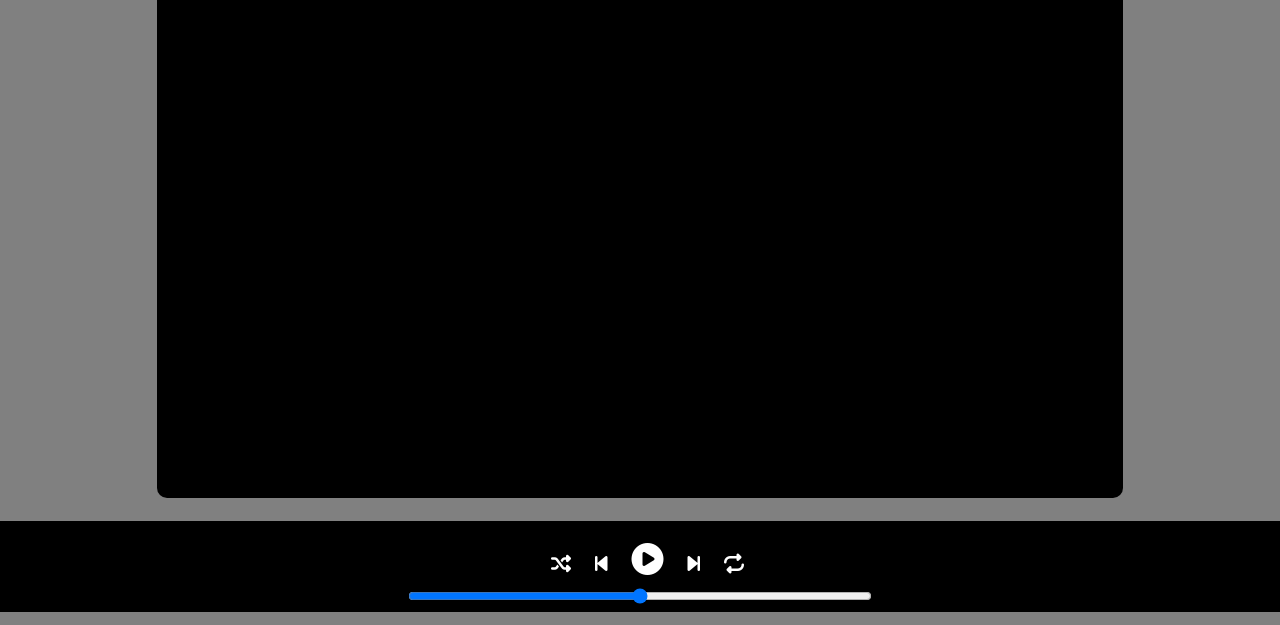
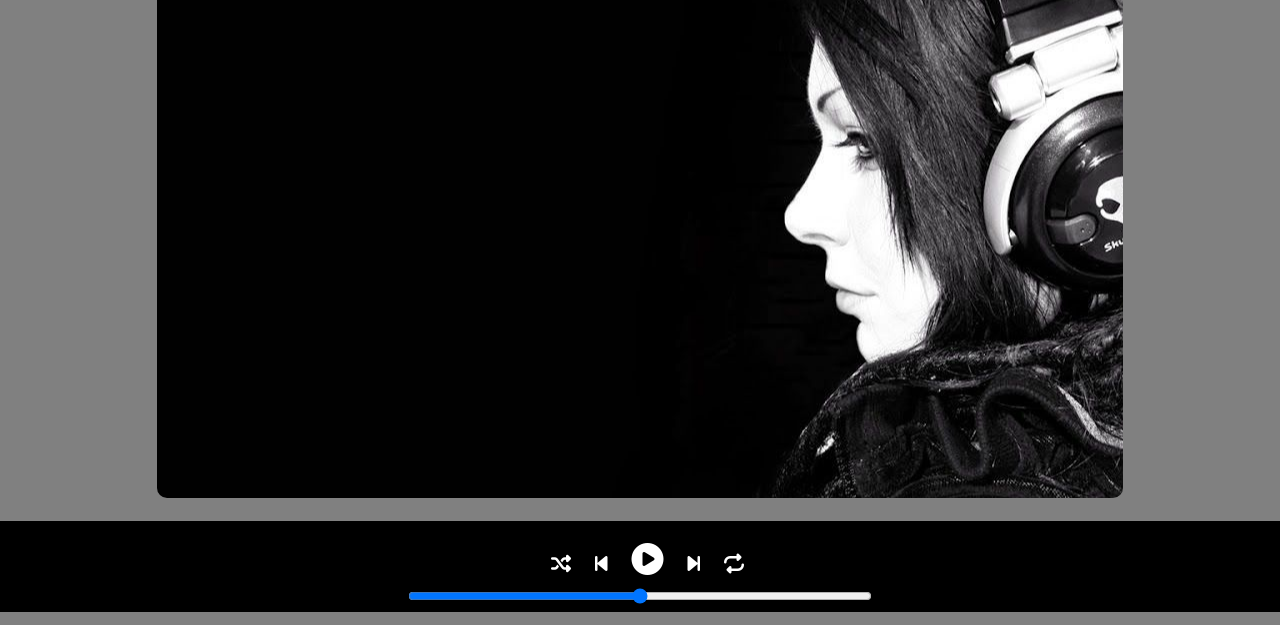
Before and after one commit to Karan7687/SpotifyCloneCss, a plain HTML site: page index.html in a window 1280 px wide. Shown: the part 175-800 px from the top of the page. Drawn offline with Linux system fonts and the light colour scheme.

Commit message:
Add background Image

```diff
--- a/style.css
+++ b/style.css
@@ -46,14 +46,17 @@ body {
   background-color: black;
   color: white;
   display: flex;
-  margin: 10px;
+  margin: 23px;
   width: 70%;
   margin: 23px auto;
   border-radius: 10px;
   padding: 35px;
+  background-image: url('./assets/bg.jpg');
+  background-position: center;
 }
 
 .bottom {
+  position: sticky;
   height: 91px;
   background-color: black;
   bottom: 0;
```
